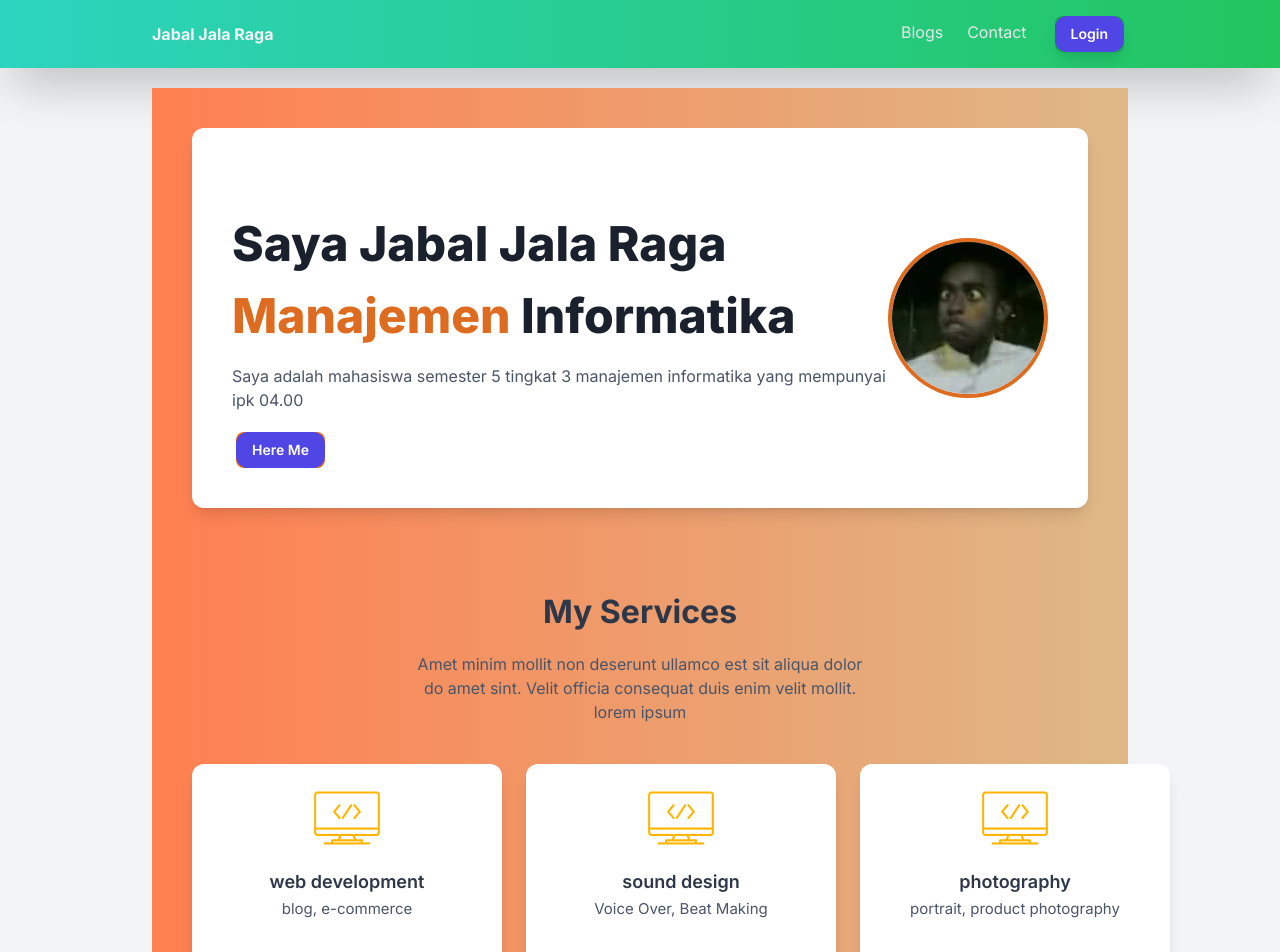
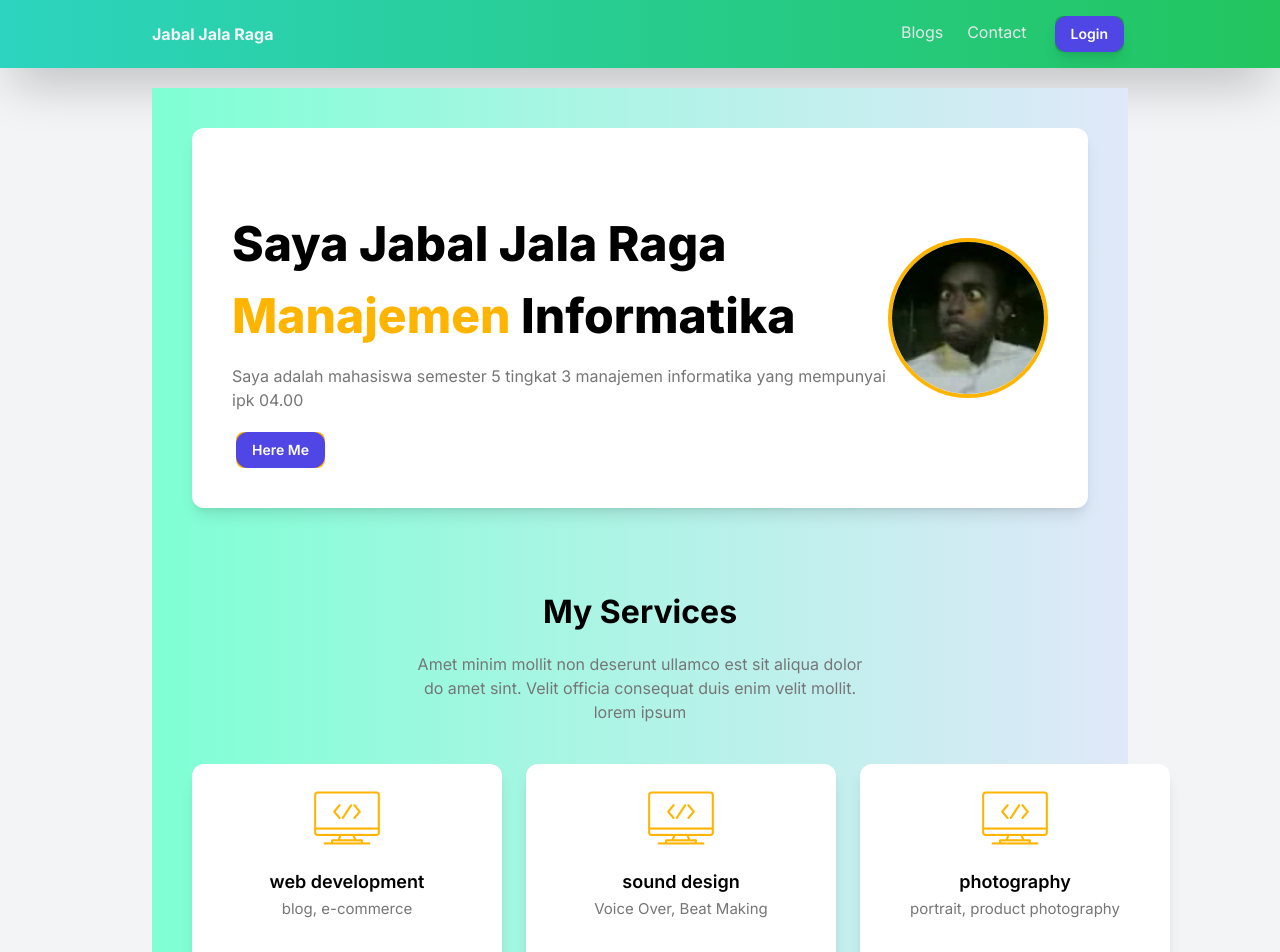
Before and after one commit to JabalJalaRaga/UAS_Portofolio-Blog, a Next.js app: page / in a window 1280 px wide. Shown: the top 952 px of the page. Built offline with nearby package versions, Linux system fonts and the light colour scheme.

Commit message:
perbaikan

```diff
--- a/src/app/(public)/page.js
+++ b/src/app/(public)/page.js
@@ -9,14 +9,13 @@ const ItemService = ({
           <img src="images/coding.png" alt="Service Image" />
         </div>
         <div className="text-center mt-4">
-          <h3 className="font-semibold text-lg text-[#2D3748]">{title}</h3> {/* Changed title text color */}
-          <span className="text-[15px] text-[#4A5568]">{subTitle}</span> {/* Changed subtitle text color */}
+          <h3 className="font-semibold text-lg">{title}</h3>
+          <span className="text-[15px] text-[#767676]">{subTitle}</span>
         </div>
       </div>
     </>
   );
 }
-
 export default function Dashboard() {
   const myService = [
     { title: 'web development', subTitle: 'blog, e-commerce' },
@@ -26,40 +25,37 @@ export default function Dashboard() {
     { title: 'photography', subTitle: 'portrait, product photography' },
     { title: 'advertising', subTitle: 'Lorem ipsum dolor sit amet, consectetur adipiscing elit.' },
   ];
-
   return (
     <>
       {/* Main Layout Background Gradient */}
-      <div className="min-h-screen bg-gradient-to-r from-[#FF7F50] to-[#DEB887] p-10"> {/* Changed gradient colors */}
+      <div className="min-h-screen bg-gradient-to-r from-[#7FFFD4] to-[#e0e8f9] p-10">
         {/* Dashboard Container */}
         <div className="flex w-full bg-white rounded-xl shadow-lg p-10">
           {/* Left Side: Profile Information */}
           <div className="flex-1">
-            <div className="font-extrabold text-[48px] mt-10 text-[#1A202C]"> {/* Changed text color */}
+            <div className="font-extrabold text-[48px] mt-10">
               <div>Saya Jabal Jala Raga</div>
               <div>
-                <span className="text-[#DD6B20]">Manajemen</span> Informatika {/* Changed text color */}
+                <span className="text-[#FFB400]">Manajemen</span> Informatika
               </div>
             </div>
-            <p className="text-[#4A5568] mt-3">Saya adalah mahasiswa semester 5 tingkat 3 manajemen informatika yang mempunyai ipk 04.00 </p> {/* Changed text color */}
-            <button className="btn-primary mt-5 px-4 py-2 rounded-lg bg-[#DD6B20] text-white font-semibold"> {/* Changed button color */}
+            <p className="text-[#767676] mt-3">Saya adalah mahasiswa semester 5 tingkat 3 manajemen informatika yang mempunyai ipk 04.00</p>
+            <button className="btn-primary mt-5 px-4 py-2 rounded-lg bg-[#FFB400] text-white font-semibold">
               <span className="relative text-sm">Here Me</span>
             </button>
           </div>
           {/* Right Side: Avatar */}
           <div className="flex justify-center items-center">
-            <img src="images/arab.jpg" alt="Avatar" className="rounded-full w-40 h-40 object-cover border-4 border-[#DD6B20]" /> {/* Changed border color */}
+            <img src="images/arab.jpg" alt="Avatar" className="rounded-full w-40 h-40 object-cover border-4 border-[#FFB400]" />
           </div>
         </div>
-
         {/* Services Section */}
         <div className="mt-20 text-center">
-          <h2 className="text-[32px] font-bold text-[#2D3748]">My Services</h2> {/* Changed header color */}
-          <div className="flex justify-center text-[#4A5568] mt-4">
+          <h2 className="text-[32px] font-bold">My Services</h2>
+          <div className="flex justify-center text-[#767676] mt-4">
             <p className="w-1/2 text-center">Amet minim mollit non deserunt ullamco est sit aliqua dolor do amet sint. Velit officia consequat duis enim velit mollit. lorem ipsum</p>
           </div>
         </div>
-
         {/* Service Cards Grid */}
         <div className="grid grid-rows-2 grid-flow-col gap-6 mt-10">
           {myService.map((item, key) => (
```
